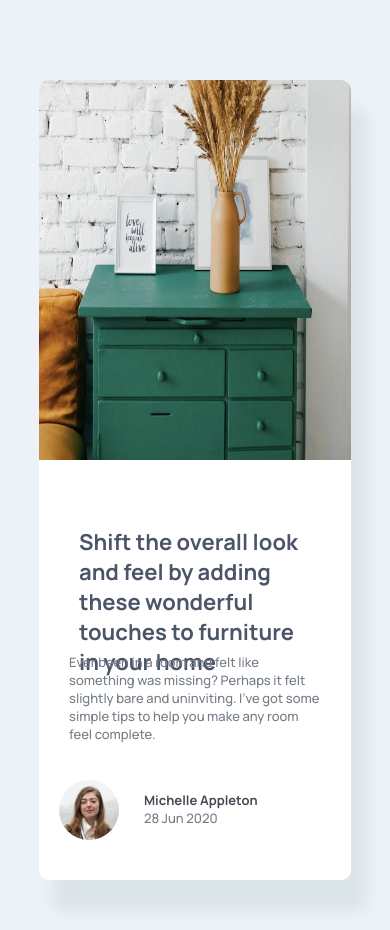
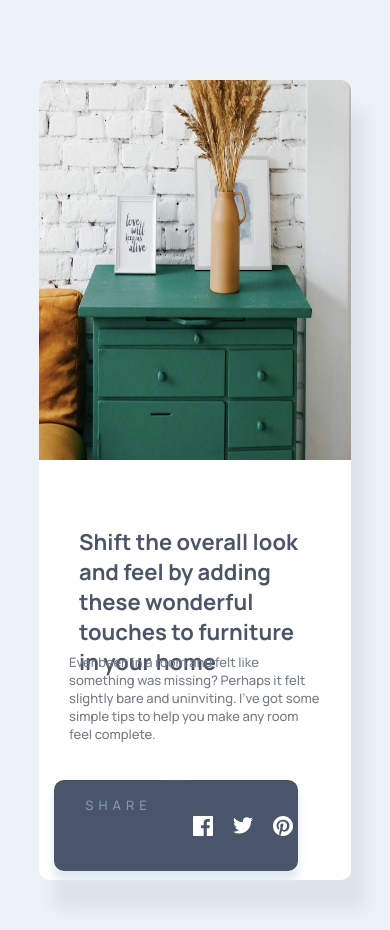
Before and after one commit to Candido-HM/vista-previa-articulo, a plain HTML site: page index.html in a window 390 px wide. Shown: the top 930 px of the page. Drawn offline with Linux system fonts and the light colour scheme.

Commit message:
Add files via upload

```diff
--- a/css/styles.css
+++ b/css/styles.css
@@ -286,13 +286,19 @@ main {
 
     .info-section .flotante .principal {
         width: 100%;
-        justify-self: center;
+        align-content: center;
     }
 
     .info-section .flotante .principal p{
         letter-spacing: 5px;
+        text-align: center;
+        width: 100px;
+        height: 100%;
     }
 
+    .info-section .flotante .principal a{
+        padding-left: 20px;
+    }
 
     .info-section .flotante .tri {
         position: absolute;
--- a/js/funciones.js
+++ b/js/funciones.js
@@ -2,7 +2,7 @@
 
 window.addEventListener('load', () => {
     var boton = document.querySelector('#btn-share');
-    flotante.style.visibility ="hidden";
+    //flotante.style.visibility ="hidden";
 
     boton.addEventListener('click', () => {
         var flotante = document.querySelector('#flotante');
```
